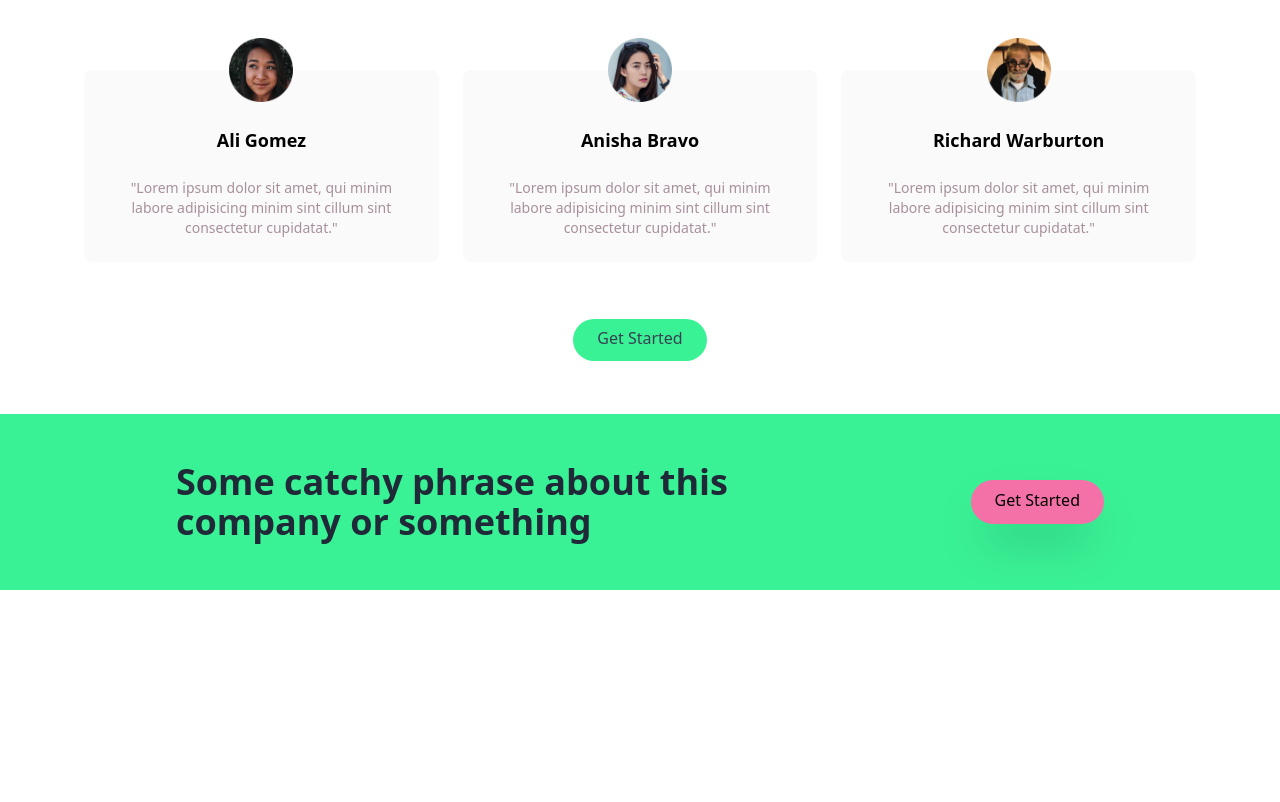
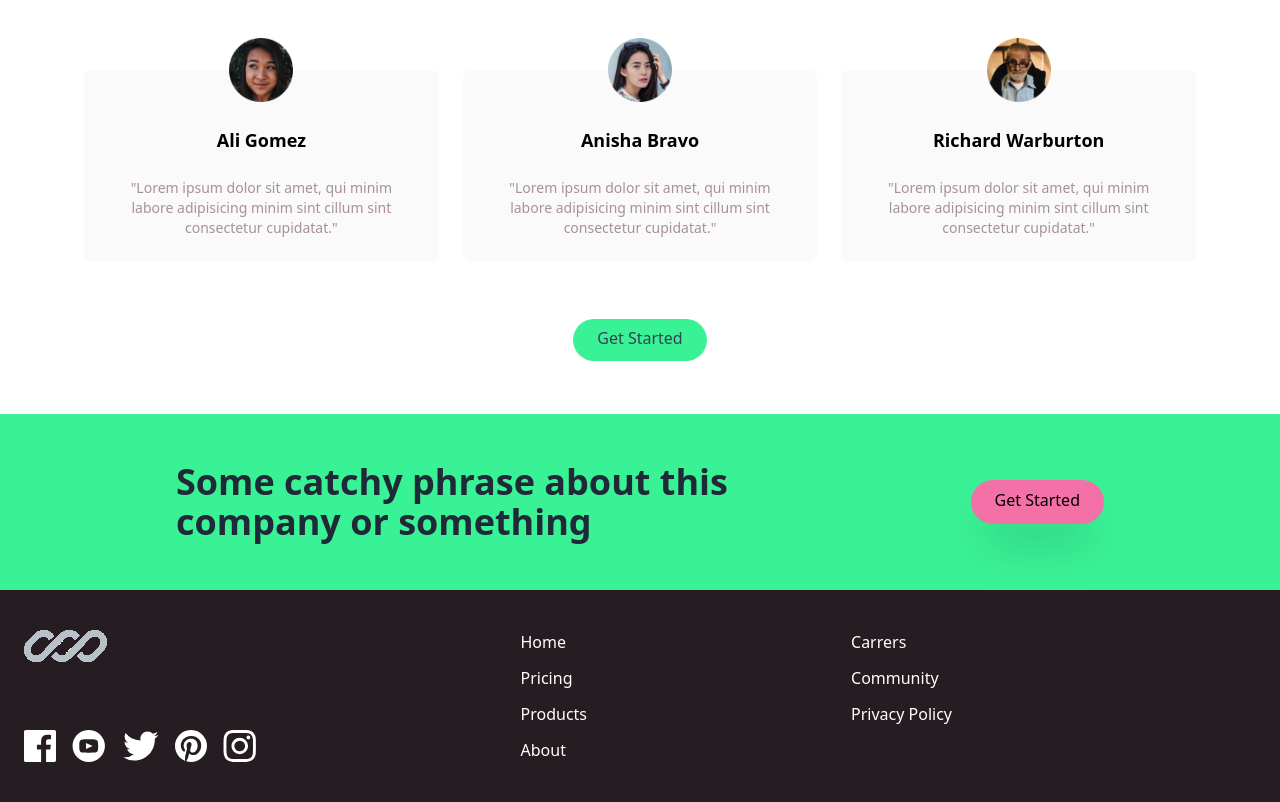
Before and after one commit to Croobat/tailwind-landing-page, a plain HTML site: page index.html in a window 1280 px wide. Shown: the part 1294-2096 px from the top of the page. Before the commit the page ends 1884 px from the top, so only its background shows below. Drawn offline with Linux system fonts and the light colour scheme.

Commit message:
added footer

```diff
--- a/index.html
+++ b/index.html
@@ -14,7 +14,7 @@
       <div class="flex items-center justify-between">
         <!-- Logo -->
         <div class="pt-2">
-          <img src="img/logo.svg" alt="Logo">
+          <img src="img/logo.svg" alt="Company logo">
         </div>
         <!-- Menu Items -->
         <div class="hidden md:flex space-x-6">
@@ -212,5 +212,62 @@
       </div>
     </section>
 <!--}}}-->
+
+    <!-- Footer -->
+    <footer class="bg-pinkVeryDark">
+      <div class="container flex flex-col-reverse justify-between px-6 py-10 px-auto pace-y-8 md:flex-row md:space-y-0">
+        <!-- Logo and socials container -->
+        <div class="flex flex-col-reverse items-center justify-between space-y-12 md:flex-col md:space-y-0 md:items-start">
+          <!-- Logo -->
+          <div>
+            <img src="img/logo-white.svg" class="h-8" alt="Company Logo">
+          </div>
+          <!-- Social links container -->
+          <div class="flex justify-center space-x-4">
+            <!-- Link facebook --><!--{{{-->
+            <a href="#">
+              <img src="img/icon-facebook.svg" class="h-8" alt="">
+            </a>
+<!--}}}-->
+            <!-- Link youtube --><!--{{{-->
+            <a href="#">
+              <img src="img/icon-youtube.svg" class="h-8" alt="">
+            </a>
+<!--}}}-->
+            <!-- Link twitter --><!--{{{-->
+            <a href="#">
+              <img src="img/icon-twitter.svg" class="h-8" alt="">
+            </a>
+<!--}}}-->
+            <!-- Link pinterest --><!--{{{-->
+            <a href="#">
+              <img src="img/icon-pinterest.svg" class="h-8" alt="">
+            </a>
+<!--}}}-->
+            <!-- Link instagram --><!--{{{-->
+            <a href="#">
+              <img src="img/icon-instagram.svg" class="h-8" alt="">
+            </a>
+<!--}}}-->
+        </div>
+      </div>
+      <!-- List container --><!--{{{-->
+      <div class="flex justify-around space-x-32">
+        <div class="flex flex-col space-y-3 text-white">
+          <a href="#" class="hover:text-limeBright">Home</a>
+          <a href="#" class="hover:text-limeBright">Pricing</a>
+          <a href="#" class="hover:text-limeBright">Products</a>
+          <a href="#" class="hover:text-limeBright">About</a>
+        </div>
+      </div>
+      <div class="flex justify-around space-x-32">
+        <div class="flex flex-col space-y-3 text-white">
+          <a href="#" class="hover:text-limeBright">Carrers</a>
+          <a href="#" class="hover:text-limeBright">Community</a>
+          <a href="#" class="hover:text-limeBright">Privacy Policy</a>
+        </div>
+      </div>
+<!--}}}-->
+    </footer>
   </body>
 </html>
--- a/tailwind.config.js
+++ b/tailwind.config.js
@@ -18,7 +18,7 @@ module.exports = {
         pinkBright: 'hsl(335, 85%, 60%)',
         pinkDark: 'hsl(330, 39%, 23%)',
         pinkDarkGrayish: 'hsl(329, 12%, 61%)',
-        pinkVeryDark: 'hsl(233, 12%, 13%)',
+        pinkVeryDark: 'hsl(329, 12%, 13%)',
         grayVeryLight: 'hsl(0, 0%, 98%)',
       }
     },
```
Also changed, not shown: css/main.css, img/icon-close.svg (added), img/icon-facebook.svg (added), img/icon-hamburger.svg (added), img/icon-instagram.svg (added), img/icon-pinterest.svg (added), img/icon-twitter.svg (added), img/icon-youtube.svg (added), img/logo-white.svg (added).
